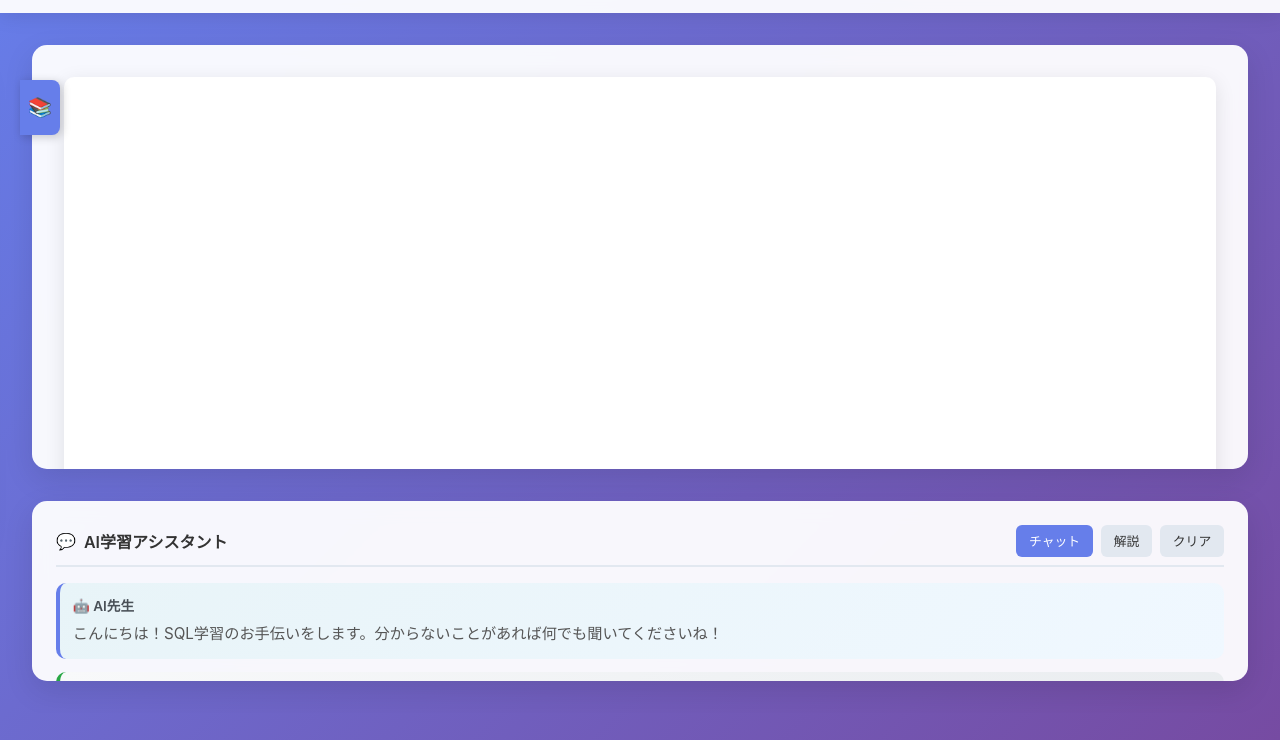
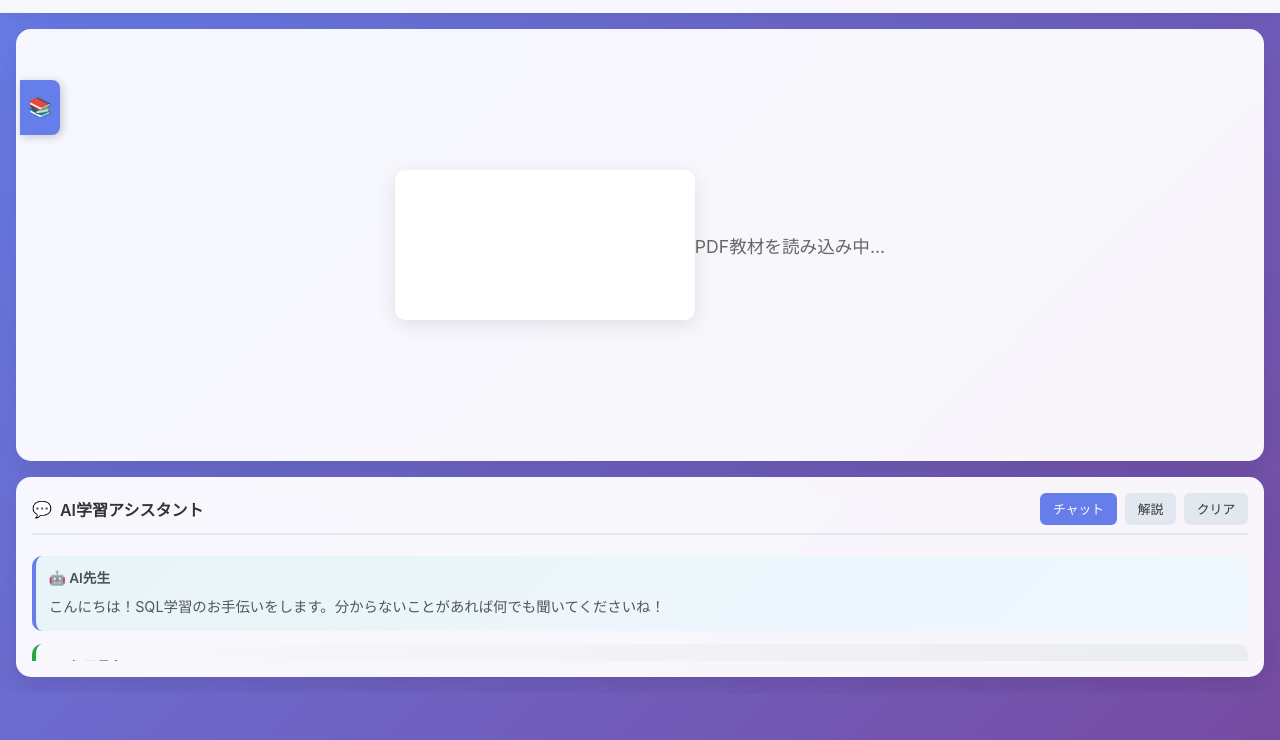
Before and after one commit to ogueki/autoSQLteacher, a plain HTML site: page index.html in a window 1280 px wide. Shown: the part 60-800 px from the top of the page. Drawn offline with Linux system fonts and the light colour scheme; a script that the page names is missing.

Commit message:
縦スク修正

```diff
--- a/index.html
+++ b/index.html
@@ -39,12 +39,12 @@
         .container {
             max-width: 1400px;
             margin: 0 auto;
-            padding: 2rem;
+            padding: 1rem;
             display: grid;
             grid-template-columns: 1fr;
-            grid-template-rows: 1fr auto;
+            grid-template-rows: 1fr 200px;
             gap: 1rem;
-            height: calc(100vh - 100px);
+            height: calc(100vh - 120px);
             position: relative;
             overflow: hidden;
         }
@@ -206,23 +206,22 @@
             background: rgba(255, 255, 255, 0.95);
             backdrop-filter: blur(10px);
             border-radius: 15px;
-            padding: 2rem;
+            padding: 1rem;
             box-shadow: 0 10px 30px rgba(0,0,0,0.1);
             position: relative;
             overflow: hidden;
-            margin-bottom: 1rem;
+            display: flex;
+            align-items: center;
+            justify-content: center;
         }
 
         .pdf-viewer {
-            width: 100%;
             max-width: 100%;
+            max-height: 100%;
             border-radius: 10px;
             box-shadow: 0 5px 20px rgba(0,0,0,0.1);
             background: white;
-            min-height: 600px;
-            display: flex;
-            align-items: center;
-            justify-content: center;
+            object-fit: contain;
         }
 
         .loading {
@@ -235,20 +234,23 @@
             background: rgba(255, 255, 255, 0.95);
             backdrop-filter: blur(10px);
             border-radius: 15px;
-            padding: 1.5rem;
+            padding: 1rem;
             box-shadow: 0 10px 30px rgba(0,0,0,0.1);
-            height: 180px;
+            height: 200px;
             overflow-y: auto;
             position: relative;
+            display: flex;
+            flex-direction: column;
         }
 
         .text-window-header {
             display: flex;
             align-items: center;
             justify-content: space-between;
-            margin-bottom: 1rem;
+            margin-bottom: 0.5rem;
             padding-bottom: 0.5rem;
             border-bottom: 2px solid #e2e8f0;
+            flex-shrink: 0;
         }
 
         .text-window-title {
@@ -262,7 +264,9 @@
         .text-window-content {
             line-height: 1.6;
             color: #555;
-            font-size: 0.95rem;
+            font-size: 0.9rem;
+            flex: 1;
+            overflow-y: auto;
         }
 
         .chat-message {
@@ -345,8 +349,9 @@
 
         canvas {
             max-width: 100%;
-            height: auto;
+            max-height: 100%;
             border-radius: 8px;
+            object-fit: contain;
         }
 
         @media (max-width: 768px) {
```
